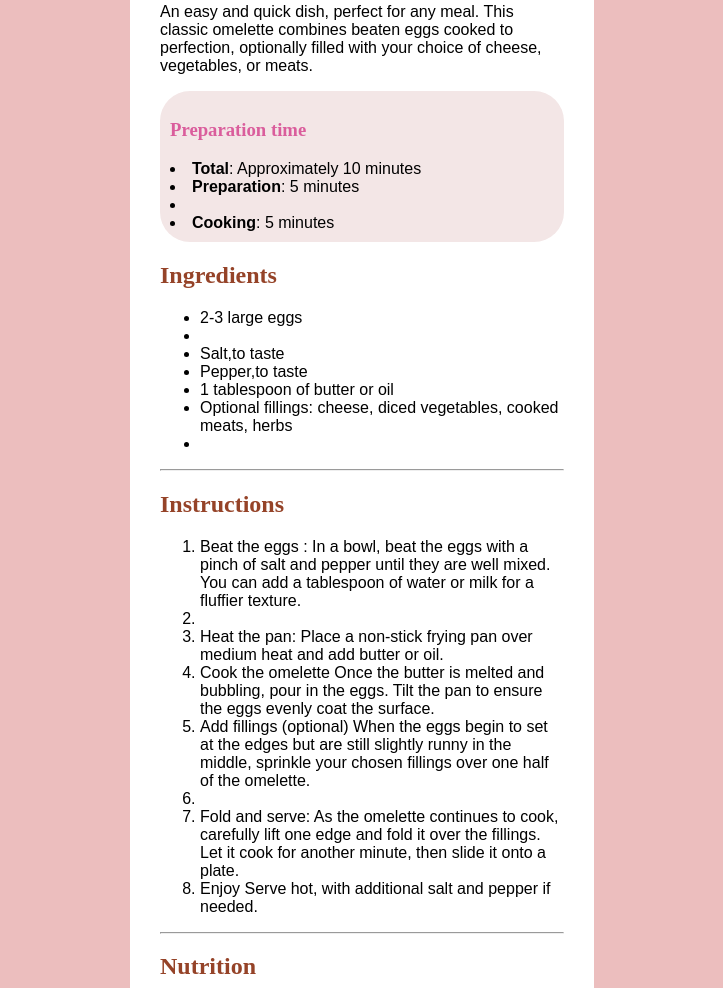
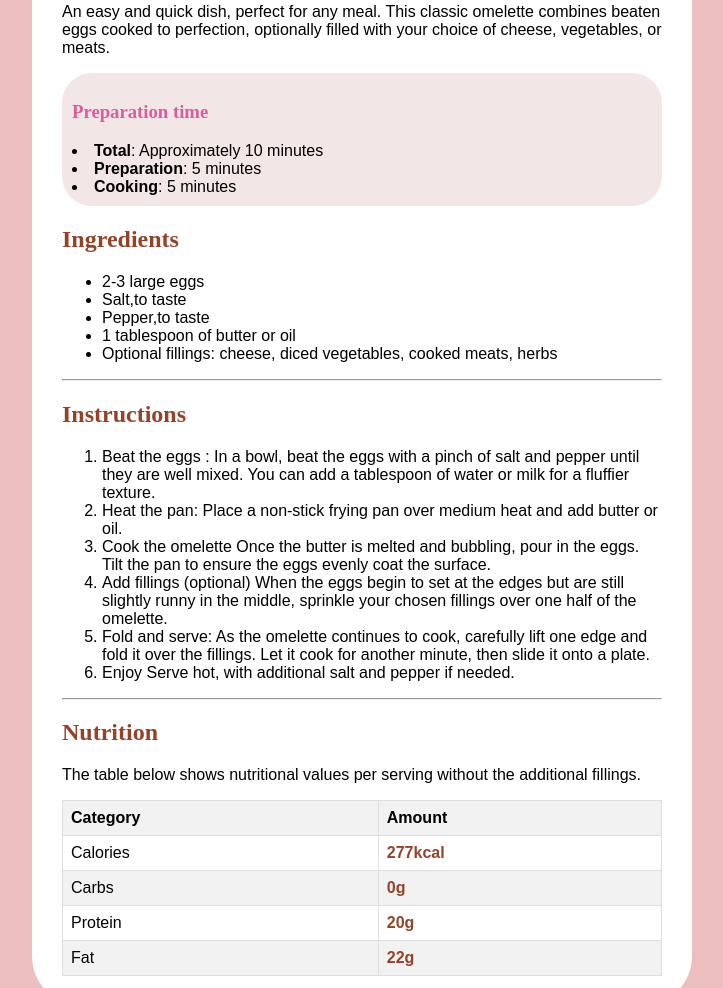
Before and after one commit to Valchali/Recipe-page-main, a plain HTML site: page index.html in a window 1280 px wide. Shown: the part 597-1585 px from the top of the page, without its empty margins (278-1001 px from the left). Drawn offline with Linux system fonts and the light colour scheme.

Commit message:
recipe page update

```diff
--- a/index.html
+++ b/index.html
@@ -28,18 +28,18 @@
   <h3>Preparation time</h3>
    <ul class="listtiles"></ul>
   <li><span class="itemlist">Total</span>: Approximately 10 minutes</li>
- <li><span class="itemlist"> Preparation</span>: 5 minutes<li>
+ <li><span class="itemlist"> Preparation</span>: 5 minutes</li>
   <li><span>Cooking</span>: 5 minutes</li>
   </section>
 
 <section class="container1">
   <h2>Ingredients</h2>
   <ul>
-  <li>2-3 large eggs<li>
+  <li>2-3 large eggs</li>
   <li>Salt,to taste</li>
  <li> Pepper,to taste</li>
   <li>1 tablespoon of butter or oil</li>
- <li> Optional fillings: cheese, diced vegetables, cooked meats, herbs<li>
+ <li> Optional fillings: cheese, diced vegetables, cooked meats, herbs</li>
 </ul>
 </section>
 
@@ -49,17 +49,19 @@
   <h2>Instructions</h2>
   <ol>
       <li><span class="list">Beat the eggs </span>: In a bowl, beat the eggs with a pinch of salt and pepper until they are well mixed.
-  You can add a tablespoon of water or milk for a fluffier texture.<li>
- <li><span class="=list"> Heat the pan</span>: Place a non-stick frying pan over medium heat and add butter or oil.</li>
+      You can add a tablespoon of water or milk for a fluffier texture.</li>
+      <li><span class="list"> Heat the pan</span>: Place a non-stick frying pan over medium heat and add butter or oil.</li>
       <li><span>Cook the omelette</span> Once the butter is melted and bubbling, pour in the eggs. Tilt the pan to ensure
       the eggs evenly coat the surface.</li>
       <li><span> Add fillings (optional)</span> When the eggs begin to set at the edges but are still slightly runny in the
-  middle, sprinkle your chosen fillings over one half of the omelette.<li>
+      middle, sprinkle your chosen fillings over one half of the omelette.</li>
       <li><span>Fold and serve</span>: As the omelette continues to cook, carefully lift one edge and fold it over the
       fillings. Let it cook for another minute, then slide it onto a plate.</li>
       <li><span>Enjoy</span> Serve hot, with additional salt and pepper if needed.</li>
+  </ol>
 </section>
 <hr>
+
 
 <section class="container3">
  <h2> Nutrition</h2>
--- a/style.css
+++ b/style.css
@@ -2,24 +2,27 @@
     font-family: Arial, sans-serif;
     background-color: #ecbebe;
     height:100vh;
+    /* align-items: center; */
     /* overflow: hidden; */
   }
 
 main{
+max-width:600px ;
  background-color: white;
  padding: 30px;
- margin: 400px;
+ margin: 400px auto;
  align-items: center;
  flex-direction: column;
  justify-content: center;
  border-radius: 50px 50px 50px 50px;
  margin-top: 200px;
+ /* height: auto; */
 }
   .container4 {
     /* max-width: 800px; */
     margin: 0 auto;
     padding: 20px;
-    background-color: hsl(0, 0%, 100%)
+    background-color: hsl(0, 0%, 100%);
   }
 
   .container{
@@ -75,10 +78,6 @@ main{
     /* padding: 10px; */
   }
 
-  /* .h3{ */
-    /* color: hsl(15, 63%, 54%) */
-
-  /* } */
 
   /* table styles */
 
```
Lines whose indentation alone changed are shown as unchanged.
